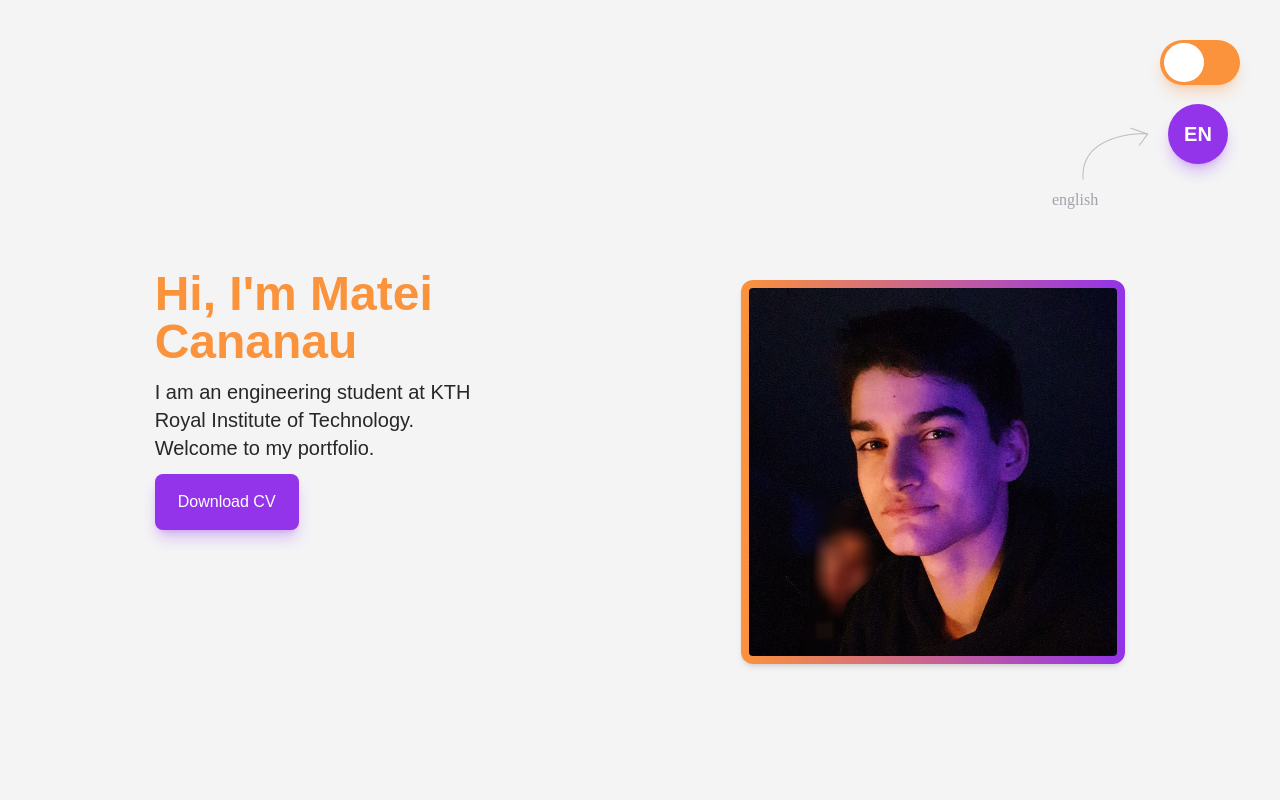
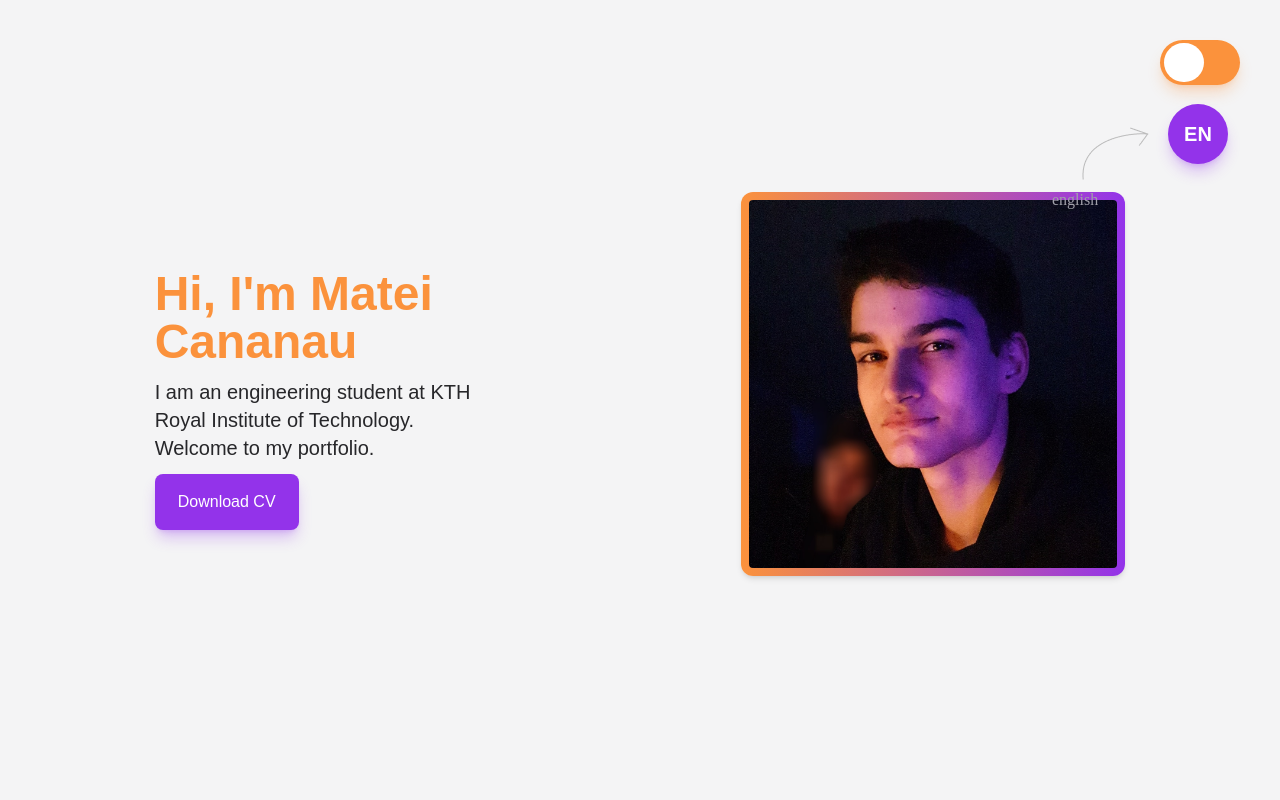
Before and after one commit to Matdrox/portfolio, a React (Create React App) app: page / in a window 1280 px wide. Shown: the top 800 px of the page. Built offline with nearby package versions, Linux system fonts and the light colour scheme.

Commit message:
[Updated] Resume

```diff
--- a/src/components/Page1.js
+++ b/src/components/Page1.js
@@ -1,6 +1,6 @@
 import Button from './buttons/Button';
 import imgMateiCananau from '../img/MateiCananau.jpg';
-import CV from '../img/Matei_Cananau_CV.pdf';
+import CV from '../img/Matei_Cananau_Resume.pdf';
 import { motion } from 'framer-motion';
 
 const Page1 = ({ fontColor, lang }) => {
@@ -33,7 +33,7 @@ const Page1 = ({ fontColor, lang }) => {
 				<img
 					src={imgMateiCananau}
 					className='w-96 pointer-events-none rounded-xl shadow-md p-2 bg-gradient-to-r from-orange-400 to-purple-600
-          min-w-[300px] mt-56'
+          min-w-[300px] mt-64 md:mt-12'
 				/>
 			</motion.div>
 		</div>
--- a/src/components/Page3.js
+++ b/src/components/Page3.js
@@ -64,7 +64,7 @@ const Page3 = ({ fontColor, boxColor, lang }) => {
 					<span>{lang ? 'Your name' : 'Tu nomine'}</span>
 					<br />
 					<input
-						className={`${boxColor} p-3 shadow-md rounded-md w-full h-full`}
+						className={`${boxColor} p-3 shadow-md rounded-md w-full`}
 						type='text'
 						name='name'
 						required
@@ -75,7 +75,7 @@ const Page3 = ({ fontColor, boxColor, lang }) => {
 					<span>{lang ? 'Your email' : 'Tu email'}</span>
 					<br />
 					<input
-						className={`${boxColor} p-3 shadow-md rounded-md w-full h-full`}
+						className={`${boxColor} p-3 shadow-md rounded-md w-full`}
 						type='text'
 						name='email'
 						required
```
Also changed, not shown: 2 other files (tests, documents, lock files or other folders).
